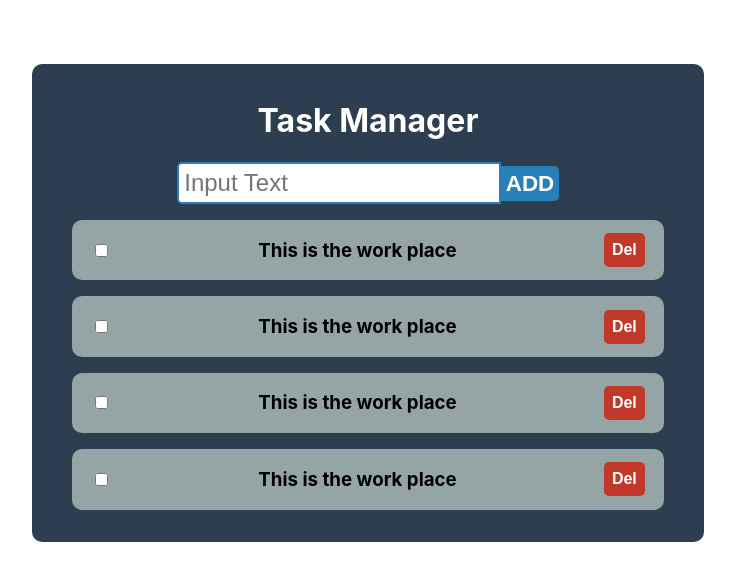
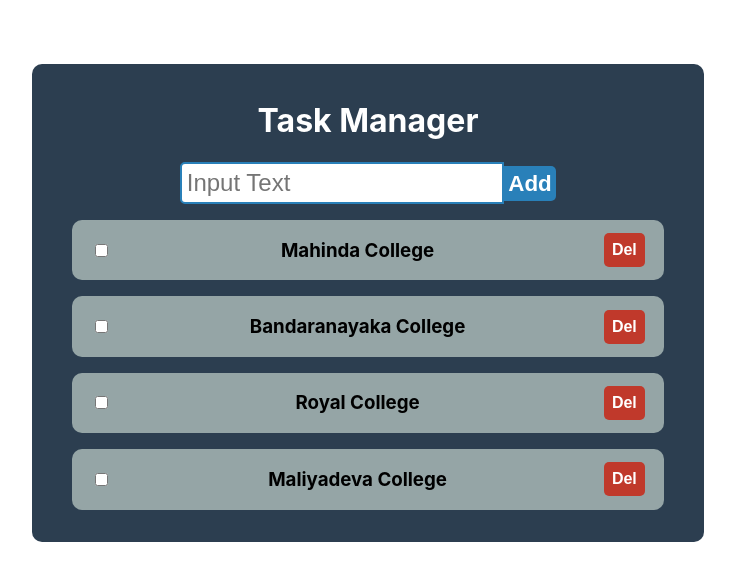
Before and after one commit to KRMadhusanka99/react_introduction_app, a React (Create React App) app: page / in a window 1280 px wide. Shown: the top 580 px of the page, without its empty margins (272-1007 px from the left). Built offline with nearby package versions, Linux system fonts and the light colour scheme.

Commit message:
'UsingProps'

```diff
--- a/src/components/Input_Docs/InputBox.js
+++ b/src/components/Input_Docs/InputBox.js
@@ -1,18 +1,30 @@
-import React from 'react';
+import React,{useState} from 'react';
 import Style from '../Input_Docs/InputBox.module.css'
 
 // document.getElementById('textField').value //java script way to get a string
 
 const InputBox = () => {
+
+    const [typeWord,setTyepedWord] = useState('');
+
     //add a method to add button cllick
     const clickHandler = () =>{
-        alert("Clicked");
+        alert(typeWord);
+    }
+
+    // onChange={() => {console.log('typed')}} -> in line javascript
+    // change it to function now
+    const typeHandler = (event) =>{
+        console.log(event.target.value);
+        //typeWord = event.target.value;
+        setTyepedWord(event.target.value);
     }
 
     return (
         <div className={Style.oute_div}>
-            <input className={Style.input_style} type="text" placeholder='Input Text' />
-            <button type="button" className={Style.button_style} onClick={clickHandler}>ADD</button>
+            <input className={Style.input_style} type="text" placeholder='Input Text' onChange={typeHandler} />
+            {/* <button type="button" className={Style.button_style} onClick={clickHandler}>{typeWord}</button> using usestate*/}
+            <button type="button" className={Style.button_style} onClick={clickHandler}>Add</button>
         </div>
      );
 };
--- a/src/components/Outer_Wapper/OuterWrapper.js
+++ b/src/components/Outer_Wapper/OuterWrapper.js
@@ -9,10 +9,10 @@ const OuterWrapper = () =>  {
         <div className={Style.outer}>
             <Title></Title>
             <InputBox />
-            <WorkRecord />
-            <WorkRecord />
-            <WorkRecord />
-            <WorkRecord />
+            <WorkRecord title = "Mahinda College"/>
+            <WorkRecord title = "Bandaranayaka College"/>
+            <WorkRecord title = "Royal College"/>
+            <WorkRecord title = "Maliyadeva College"/>
         </div>
     );
 };
--- a/src/components/WorkRecord/Work_Record.js
+++ b/src/components/WorkRecord/Work_Record.js
@@ -1,11 +1,11 @@
 import React from 'react';
 import Style from './WorkRecord.module.css';
 
-const WorkRecord = () => {
+const WorkRecord = (props) => {
     return (
         <div className={Style.outer_div}>
             <input type="checkbox" />
-            <h3>This is the work place</h3>
+            <h3>{props.title}</h3>
             <button className={Style.button_style} type="button">Del</button>
         </div>
      );
```
